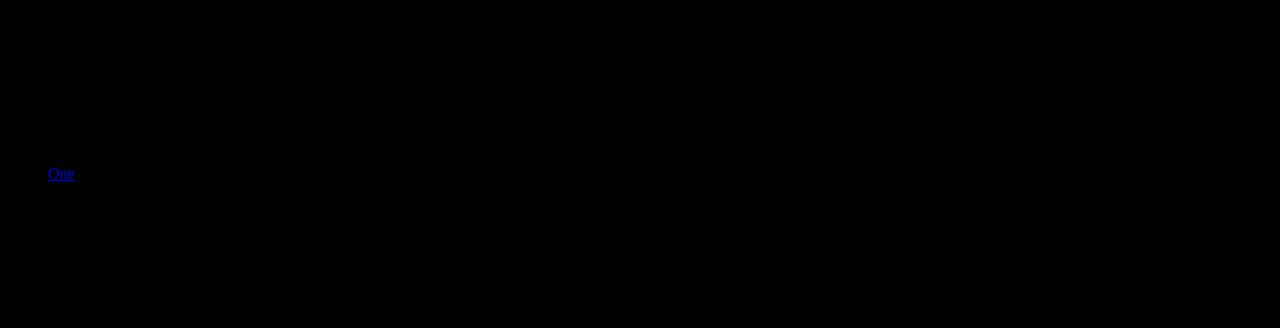
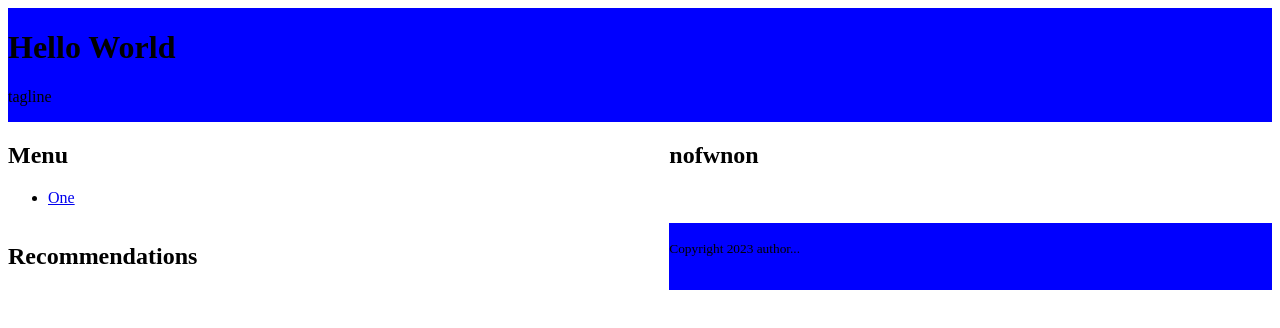
Before and after one commit to JLCurtsinger/414test, a plain HTML site: page index.html in a window 1280 px wide. Drawn offline with Linux system fonts and the light colour scheme.

Commit message:
Update style.css

```diff
--- a/style.css
+++ b/style.css
@@ -1,4 +1,34 @@
 /* CSS by Justin  */
 body {
-    background-color: #000000;
+    display: grid;
+    grid-template-areas:
+    "header header"
+    "nav main"
+    "aside footer";
 }
+header, footer {
+    background-color: blue;
+
+}
+header {
+    grid-area: header;
+}
+nav {
+    grid-area: nav;
+}
+main {
+    grid-area: main;
+}
+aside {
+    grid-area: aside;
+}
+footer {
+    grid-area: footer;
+}
+@media screen and ==[-p0-(min-width:800px) {
+    body {
+        grid-template-areas:
+        "header header nav"
+        "aside footer main";
+    }
+}
```
